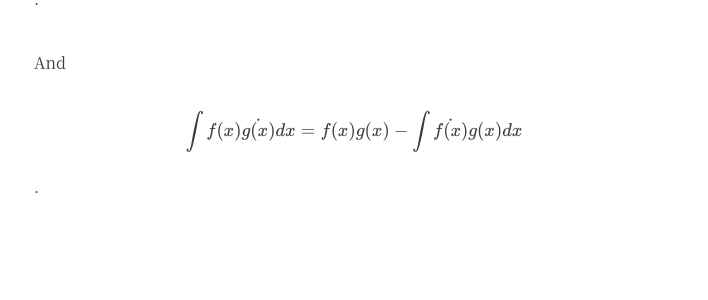
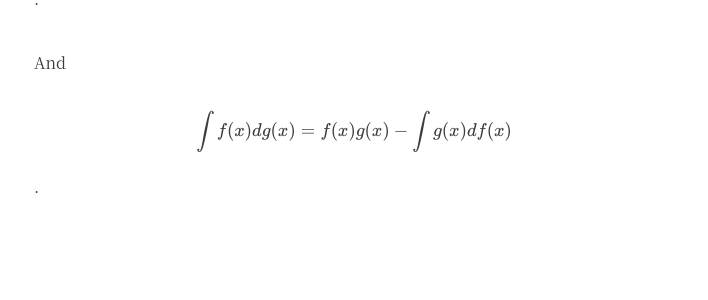
Before and after one commit to ZezeChen/ZezeChen.github.io, a Jekyll site: the page built from _posts/2020-06-19-阿贝尔变换和分部积分.md, in a window 1280 px wide. Shown: the part 1111-1411 px from the top of the page, without its empty margins (286-994 px from the left). Built offline with Jekyll 4.4.1, drawn with Linux system fonts in a browser that asks for light colours; formulas are drawn with MathJax 3.

Commit message:
Update 2020-06-19-阿贝尔变换和分部积分.md

```diff
--- a/_posts/2020-06-19-阿贝尔变换和分部积分.md
+++ b/_posts/2020-06-19-阿贝尔变换和分部积分.md
@@ -19,4 +19,4 @@ so that
 
 And
 
-\\[\int f(x)\dot{g(x)}dx=f(x)g(x)-\int \dot{f(x)}g(x)dx\\].
+\\[\int f(x)dg(x)=f(x)g(x)-\int g(x)df(x)\\].
```
